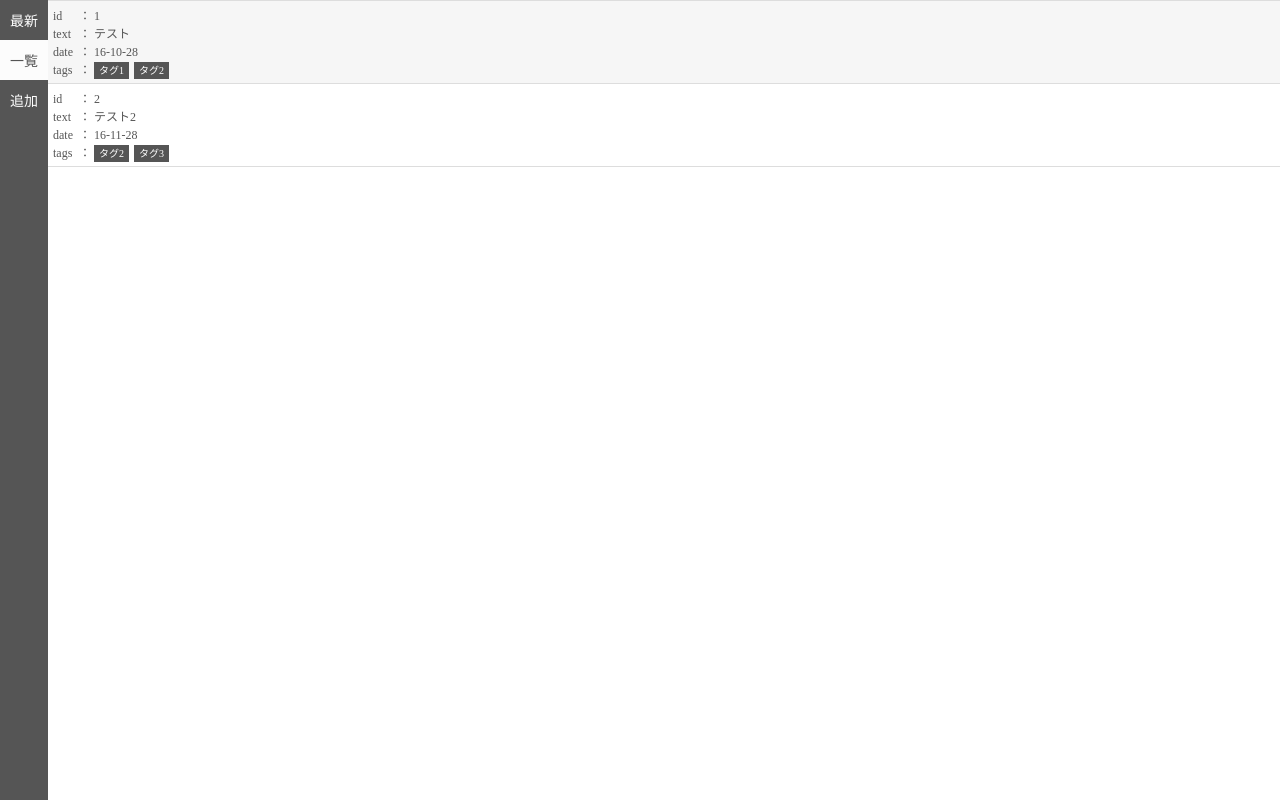
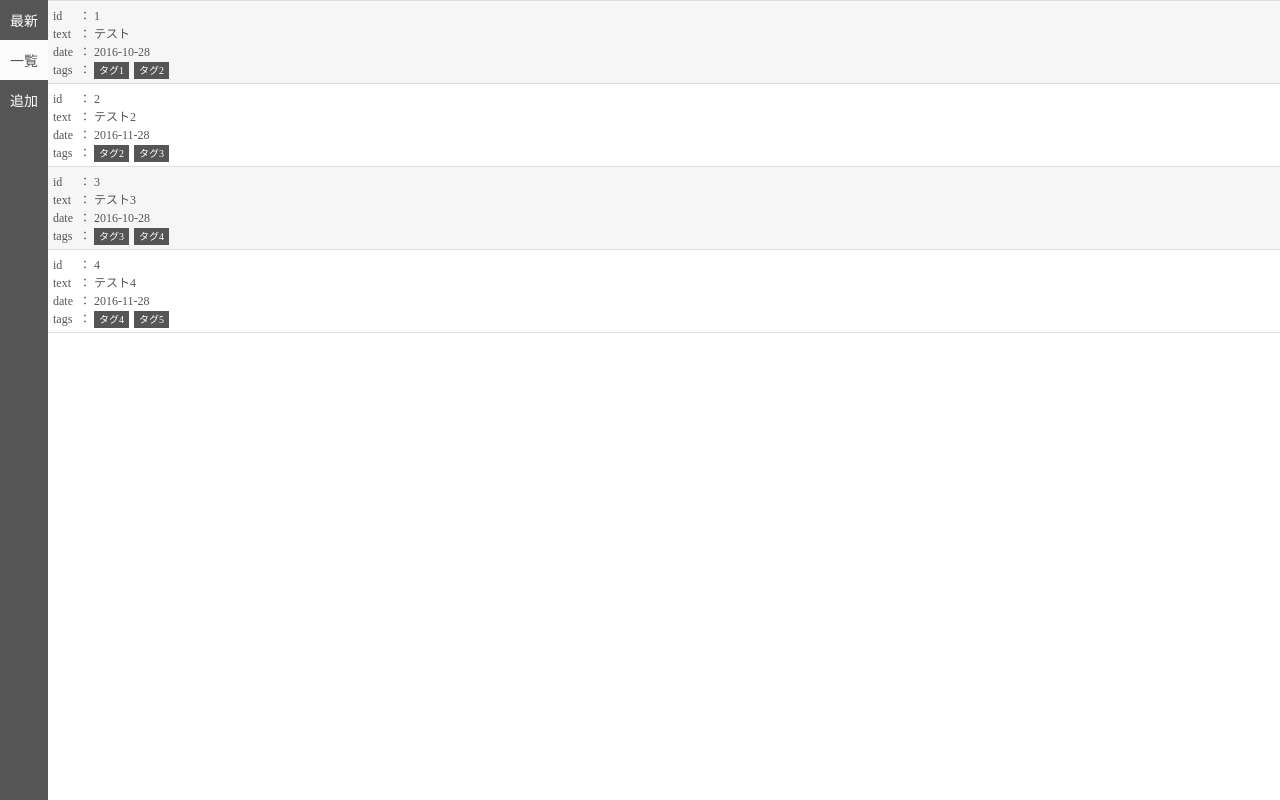
Before and after one commit to yasutomog/vue-codegrid, a Vue app: page /items in a window 1280 px wide. Built offline with nearby package versions, Linux system fonts and the light colour scheme.

Commit message:
add vol6 sample

```diff
--- a/src/App.vue
+++ b/src/App.vue
@@ -1,7 +1,7 @@
 <template>
   <div id="app">
     <nav-link></nav-link>
-    <router-view class="contents" :memos="memos" @add="add" @remove="remove"></router-view>
+    <router-view class="contents" :memos="memos" @add="add" @remove="remove" @update="update"></router-view>
   </div>
 </template>
 <style lang="scss">
@@ -34,14 +34,26 @@
           {
             id: 1,
             text: 'テスト',
-            date: '16-10-28',
+            date: '2016-10-28',
             tags: ['タグ1', 'タグ2']
           },
           {
             id: 2,
             text: 'テスト2',
-            date: '16-11-28',
+            date: '2016-11-28',
             tags: ['タグ2', 'タグ3']
+          },
+          {
+            id: 3,
+            text: 'テスト3',
+            date: '2016-10-28',
+            tags: ['タグ3', 'タグ4']
+          },
+          {
+            id: 4,
+            text: 'テスト4',
+            date: '2016-11-28',
+            tags: ['タグ4', 'タグ5']
           }
         ]
       }
@@ -64,6 +76,13 @@
           return memo.id === id
         })
         this.memos.splice(index, 1)
+      },
+      update (data) {
+        const id = parseInt(data.id, 10)
+        const index = this.memos.findIndex((memo) => {
+          return memo.id === id
+        })
+        this.memos.splice(index, 1, data)
       }
     },
     components: {
--- a/src/components/EditorView.vue
+++ b/src/components/EditorView.vue
@@ -1,5 +1,15 @@
+<style scoped>
+  input:disabled {
+    border-color: transparent;
+  }
+</style>
+
 <template>
   <div class="editor-view">
+    <div v-if="memo">
+      <label>ID：</label>
+      <input v-model="input.id" disabled>
+    </div>
     <div>
       <label>内容：</label>
       <input v-model="input.text" placeholder="メモのタイトル">
@@ -13,6 +23,7 @@
       <input v-model="input.tags" placeholder="空白区切りで指定">
     </div>
     <div>
+      <button @click="cancel" v-if="memo">戻る</button>
       <button @click="save">保存</button>
     </div>
   </div>
@@ -20,6 +31,15 @@
 
 <script>
   export default{
+    created () {
+      this.setMemo()
+    },
+    watch: {
+      memo: 'setMemo'
+    },
+    props: {
+      memo: Object
+    },
     data () {
       return {
         input: {
@@ -36,10 +56,16 @@
       }
     },
     methods: {
+      setMemo () {
+        if (this.memo) {
+          Object.assign(this.input, this.memo, {tags: this.memo.tags.join(' ')})
+        }
+      },
+      cancel () {
+        this.$emit('cancel')
+      },
       save () {
-        // this.input のクローンを生成する
         const data = Object.assign({}, this.input, {tags: this.tagsArr})
-        // 'add'イベントを自身にトリガーする
         this.$emit('add', data)
       }
     }
--- a/src/components/ListItem.vue
+++ b/src/components/ListItem.vue
@@ -1,5 +1,5 @@
 <template>
-  <div class="list-item">
+  <div class="list-item" @click="select(memo.id)">
     <div>
       <span>id</span>：
       <span>{{memo.id}}</span>
@@ -19,7 +19,7 @@
         </span>
     </div>
     <div>
-      <button @click="remove(memo.id)">
+      <button @click.stop="remove(memo.id)">
         削除
       </button>
     </div>
@@ -34,6 +34,9 @@
     methods: {
       remove (id) {
         this.$emit('remove', id)
+      },
+      select (id) {
+        this.$emit('select', id)
       }
     }
   }
--- a/src/components/ListView.vue
+++ b/src/components/ListView.vue
@@ -4,7 +4,8 @@
       <list-item
         v-for="memo in filteredMemos"
         :memo="memo"
-        @remove="remove">
+        @remove="remove"
+        @select="select">
       </list-item>
     </div>
 
@@ -44,6 +45,9 @@
     methods: {
       remove (id) {
         this.$emit('remove', id)
+      },
+      select (id) {
+        this.$emit('select', id)
       }
     },
     components: {
--- a/src/page/Items.vue
+++ b/src/page/Items.vue
@@ -1,6 +1,23 @@
+<style lang="scss">
+  .layout-items {
+    display: flex;
+    &-left {
+      flex-grow: 1;
+      overflow: scroll;
+    }
+    &-right {
+      border-left: 1px solid #bbb;
+    }
+  }
+</style>
+
 <template>
-  <div>
-    <list-view :memos="memos" @remove="remove"></list-view>
+  <div class="layout-items">
+    <list-view class="layout-items-left"
+               :memos="memos"
+               @remove="remove"
+               @select="select"></list-view>
+    <router-view class="layout-items-right" :memo="selectedMemo" @add="update" @cancel="cancel"></router-view>
   </div>
 </template>
 
@@ -10,9 +27,30 @@
     props: {
       memos: Array
     },
+    computed: {
+      selectedMemo () {
+        if (this.$route.params.id !== undefined) { // id がある場合は `/items/:id` へのアクセス
+          const id = parseInt(this.$route.params.id, 10)
+          const memo = this.memos.find((memo) => {
+            return memo.id === id
+          })
+          return memo // id が一致するメモのデータを返す
+        }
+      }
+    },
     methods: {
       remove (id) {
         this.$emit('remove', id)
+      },
+      select (id) {
+        this.$router.push({name: 'edit', params: {id}})
+      },
+      update (data) {
+        this.$emit('update', data)
+        this.$router.push({name: 'items'})
+      },
+      cancel () {
+        this.$router.push({name: 'items'})
       }
     },
     components: {
--- a/src/routes.js
+++ b/src/routes.js
@@ -1,6 +1,7 @@
 import Root from './page/Root.vue'
 import Add from './page/Add.vue'
 import Items from './page/Items.vue'
+import EditorView from './components/EditorView'
 
 export default {
   mode: 'history',
@@ -12,7 +13,14 @@ export default {
       path: '/add', component: Add, name: 'add'
     },
     {
-      path: '/items', component: Items, name: 'items'
+      path: '/items',
+      component: Items,
+      name: 'items',
+      children: [
+        {
+          path: ':id', component: EditorView, name: 'edit'
+        }
+      ]
     }
   ]
 }
```
